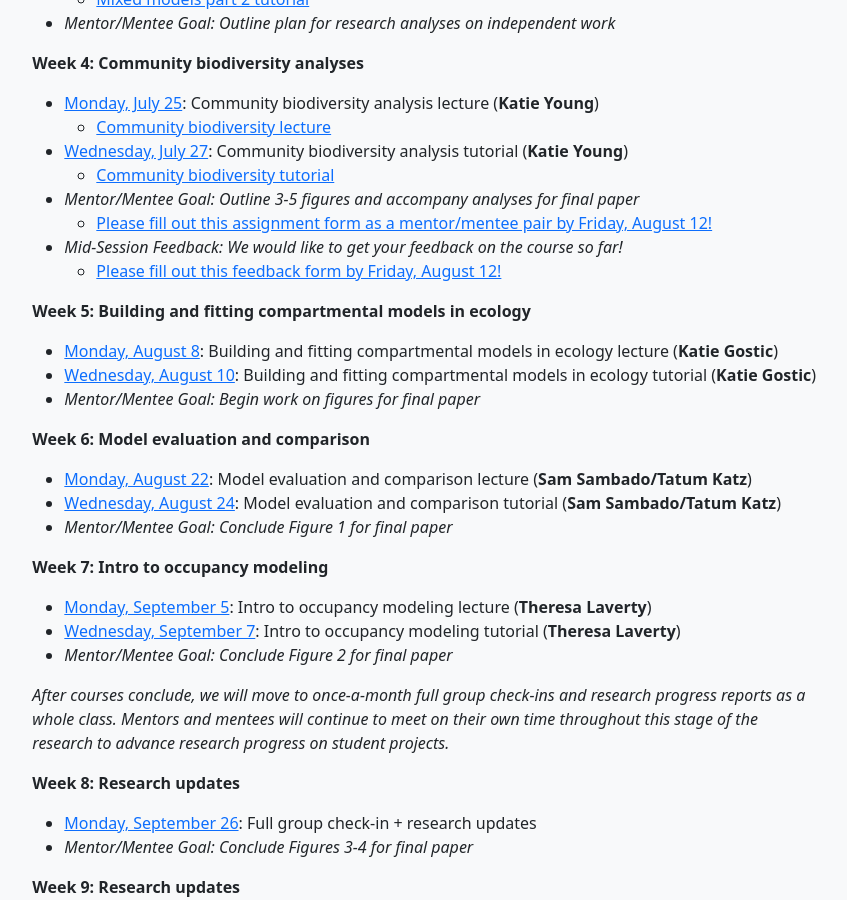
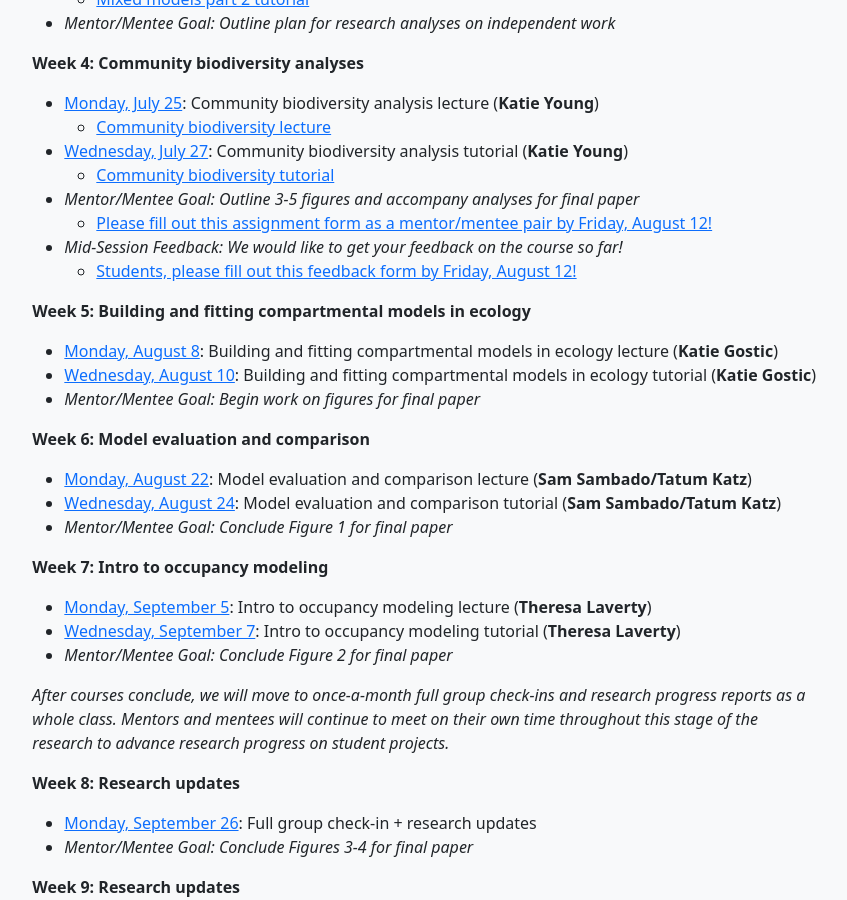
Before and after one commit to brooklabteam/coding4conservation, a Jekyll site: the page built from syllabus.md, in a window 1280 px wide and 900 px high, scrolled down 885 px. Shown: the whole window, without its empty margins (213-1060 px from the left). Built offline with Jekyll 4.4.1, drawn with Linux system fonts in a browser that asks for light colours.

Commit message:
updated syllabus

```diff
--- a/syllabus.md
+++ b/syllabus.md
@@ -44,7 +44,7 @@ permalink: /syllabus
 * *Mentor/Mentee Goal: Outline 3-5 figures and accompany analyses for final paper*
   * [Please fill out this assignment form as a mentor/mentee pair by Friday, August 12!](https://airtable.com/shr7pnohLmQvINE2h)
 * *Mid-Session Feedback: We would like to get your feedback on the course so far!*
-  * [Please fill out this feedback form by Friday, August 12!](https://airtable.com/shr3dbMDBzbDDNBJp)
+  * [Students, please fill out this feedback form by Friday, August 12!](https://airtable.com/shr3dbMDBzbDDNBJp)
 
 
 **Week 5: Building and fitting compartmental models in ecology**
```
